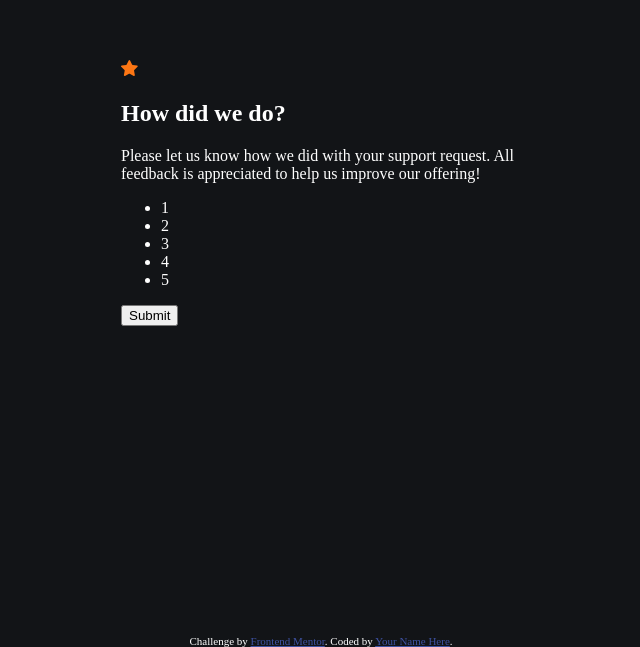
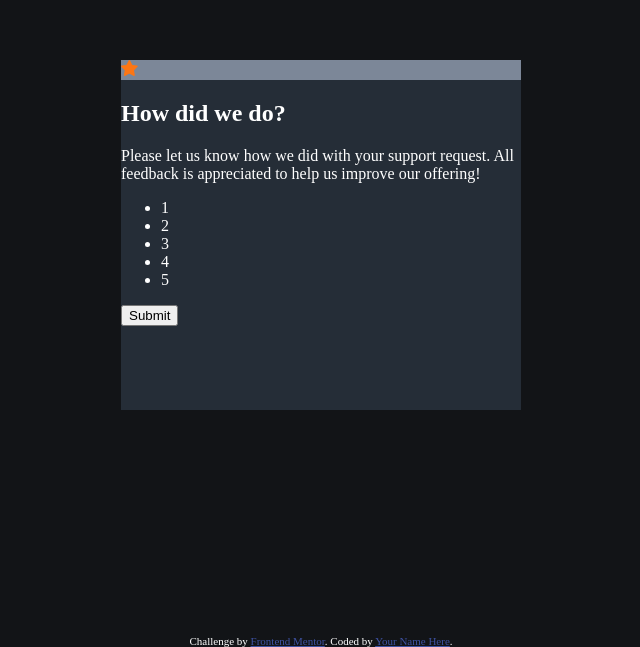
Before and after one commit to PHousden/Interactive-rating-component, a plain HTML site: page interactive-rating-component-main/index.html in a window 1280 px wide. Shown: the part 165-812 px from the top of the page, without its empty margins (319-959 px from the left). Drawn offline with Linux system fonts and the light colour scheme.

Commit message:
changing the card and star background color

```diff
--- a/interactive-rating-component-main/CSS/styles.css
+++ b/interactive-rating-component-main/CSS/styles.css
@@ -21,4 +21,9 @@ body {
     height: 350px;
     width: 400px;
     margin: auto;
+    background-color: hsl(213, 19%, 18%);
 }
+
+.star {
+    background-color: hsl(216, 12%, 54%);
+}
```
